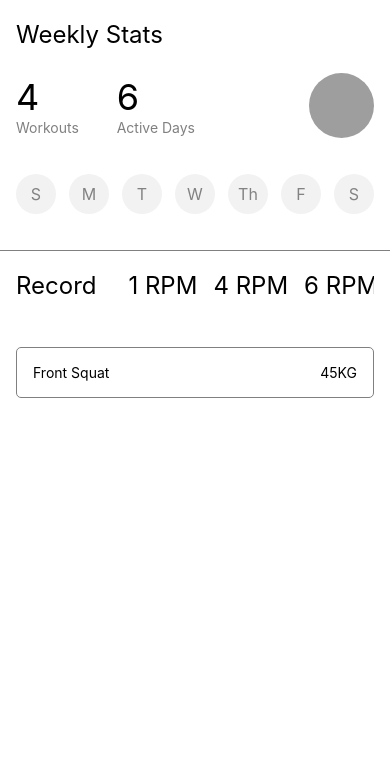
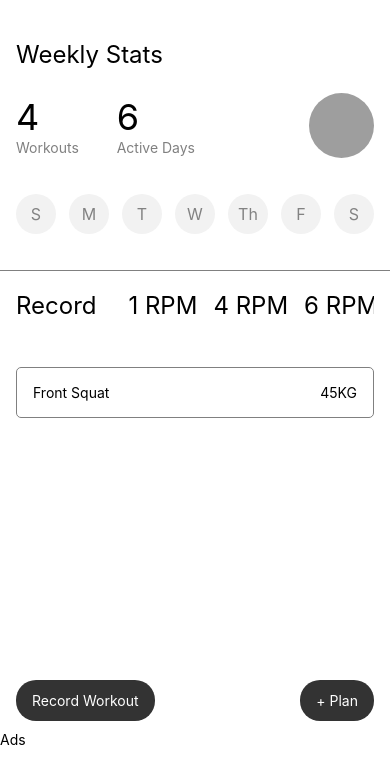
Before and after one commit to huan00/PR_Tracker, a React Native app: screen / in a window 390 px wide. Shown: the top 784 px of the page. Built offline with nearby package versions, Linux system fonts and the light colour scheme; grey boxes are pictures that could not be loaded.

Commit message:
add buttons

```diff
--- a/App.js
+++ b/App.js
@@ -1,20 +1,28 @@
 import { StatusBar } from 'expo-status-bar'
-import { StyleSheet, Text, View, SafeAreaView } from 'react-native'
+import { StyleSheet, View, SafeAreaView } from 'react-native'
+import Ads from './components/Ads'
 import Days from './components/Days'
 import ExerciseRPM from './components/ExerciseRPM'
 import RPM from './components/RPM'
 import WeeklyStats from './components/WeeklyStats'
+import WorkoutButton from './components/WorkoutButton'
 
 export default function App() {
   return (
     <SafeAreaView style={styles.container}>
-      <View>
-        <Text>{WeeklyStats}</Text>
+      <View style={styles.viewContainer}>
         <WeeklyStats />
         <Days />
         <RPM />
         <ExerciseRPM />
+        <View style={styles.buttonContainer}>
+          <WorkoutButton text={'Record Workout'} />
+          <WorkoutButton text={'+ Plan'} />
+        </View>
         <StatusBar style="auto" />
+      </View>
+      <View style={styles.adsContainer}>
+        <Ads />
       </View>
     </SafeAreaView>
   )
@@ -24,7 +32,17 @@ const styles = StyleSheet.create({
   container: {
     flex: 1,
     backgroundColor: '#fff'
-    // alignItems: 'center's
-    // justifyContent: 'center'
+  },
+  viewContainer: {
+    flexDirection: 'column',
+    flexGrow: 5
+  },
+  adsContainer: {
+    flexGrow: 2
+  },
+  buttonContainer: {
+    flexDirection: 'row',
+    justifyContent: 'space-between',
+    paddingHorizontal: 16
   }
 })
--- /dev/null
+++ b/components/Ads.jsx
@@ -0,0 +1,12 @@
+import React from 'react'
+import { Text, View } from 'react-native'
+
+const Ads = () => {
+  return (
+    <View>
+      <Text>Ads</Text>
+    </View>
+  )
+}
+
+export default Ads
--- a/components/Days.jsx
+++ b/components/Days.jsx
@@ -5,8 +5,8 @@ const Days = () => {
   const days = ['S', 'M', 'T', 'W', 'Th', 'F', 'S']
   return (
     <View style={styles.container}>
-      {days.map((day) => (
-        <View style={styles.dayContainer}>
+      {days.map((day, idx) => (
+        <View style={styles.dayContainer} key={idx}>
           <Text style={styles.day}>{day}</Text>
         </View>
       ))}
--- a/components/ExerciseRPM.jsx
+++ b/components/ExerciseRPM.jsx
@@ -1,15 +1,17 @@
 import React from 'react'
-import { View, Text, StyleSheet } from 'react-native'
+import { View, Text, StyleSheet, ScrollView } from 'react-native'
 
 const ExerciseRPM = () => {
   const excerise = 'Front Squat'
   const weight = '45KG'
   return (
     <View style={styles.container}>
-      <View style={styles.textContainer}>
-        <Text>{excerise}</Text>
-        <Text>{weight}</Text>
-      </View>
+      <ScrollView>
+        <View style={styles.textContainer}>
+          <Text>{excerise}</Text>
+          <Text>{weight}</Text>
+        </View>
+      </ScrollView>
     </View>
   )
 }
@@ -19,6 +21,7 @@ export default ExerciseRPM
 const styles = StyleSheet.create({
   container: {
     width: '100%',
+    height: '45%',
     padding: 16
   },
   textContainer: {
@@ -28,6 +31,7 @@ const styles = StyleSheet.create({
     borderWidth: 1,
     borderColor: 'grey',
     borderRadius: 5,
-    padding: 16
+    padding: 16,
+    marginBottom: 15
   }
 })
--- a/components/RPM.jsx
+++ b/components/RPM.jsx
@@ -12,8 +12,10 @@ const RPM = () => {
       <View style={styles.rpmContainer}>
         <ScrollView horizontal={true} style={styles.rpmScroll}>
           <View style={{ flexDirection: 'row' }}>
-            {RPM.map((rpm) => (
-              <Text style={styles.rpmText}>{rpm}</Text>
+            {RPM.map((rpm, idx) => (
+              <Text style={styles.rpmText} key={idx}>
+                {rpm}
+              </Text>
             ))}
           </View>
         </ScrollView>
--- a/components/WeeklyStats.jsx
+++ b/components/WeeklyStats.jsx
@@ -44,7 +44,7 @@ const styles = StyleSheet.create({
   container: {
     width: '100%',
     paddingHorizontal: 16,
-    marginTop: 20
+    marginTop: 40
   },
   title: {
     paddingBottom: 24
--- /dev/null
+++ b/components/WorkoutButton.jsx
@@ -0,0 +1,28 @@
+import React from 'react'
+import { View, TouchableOpacity, Text, StyleSheet } from 'react-native'
+
+const WorkoutButton = ({ text }) => {
+  return (
+    <View>
+      <TouchableOpacity onPress="" style={styles.buttonContainer}>
+        <Text style={styles.buttonText}>{text}</Text>
+      </TouchableOpacity>
+    </View>
+  )
+}
+
+export default WorkoutButton
+
+const styles = StyleSheet.create({
+  buttonContainer: {
+    paddingHorizontal: 16,
+    paddingVertical: 12,
+    backgroundColor: 'rgb(51,51,51)',
+    borderRadius: 20,
+    justifyContent: 'center',
+    alignItems: 'center'
+  },
+  buttonText: {
+    color: 'white'
+  }
+})
```
